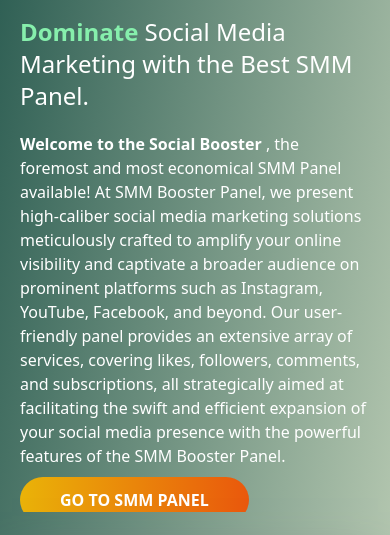
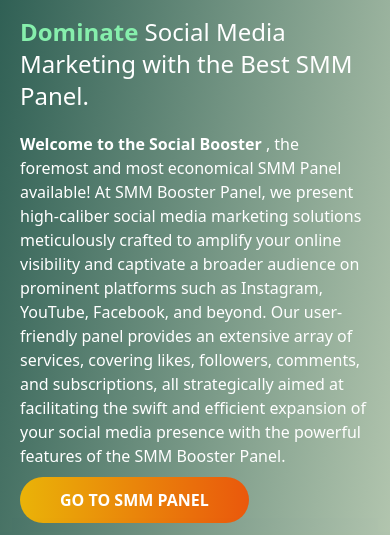
Before and after one commit to dev-bishal/ClientDemo, a website: page index.html in a window 390 px wide. Shown: the part 288-823 px from the top of the page. Drawn offline with nearby package versions, Linux system fonts and the light colour scheme.

Commit message:
Update index.html

```diff
--- a/index.html
+++ b/index.html
@@ -73,7 +73,7 @@
     <section class="hero relative flex flex-col items-center">
         <div class="bgImg absolute w-full h-[80%] bg-gradient-to-br from-[#23564c] to-[#f6fadd] "></div>
         <div class="wrapper overflow-hidden pt-20 z-[5] top-0 left-0 w-full md:w-[90%] lg:w-[1280px] h-full flex justify-center">
-            <div data-aos-delay="3000" data-aos="fade-right" class="left part w-full lg:w-1/2 pt-10 lg:pt-0 px-5 text-white">
+            <div data-aos-delay="3000" data-aos="fade-right" class="left part w-full lg:w-1/2 pt-10 pb-5 lg:pt-0 px-5 text-white">
 
                 <h1 class="heading block rounded-full p-1 px-3 pr-5 mb-5 bg-green-500 w-fit font-semibold text-xl">
                     🔥Social Boost
```
